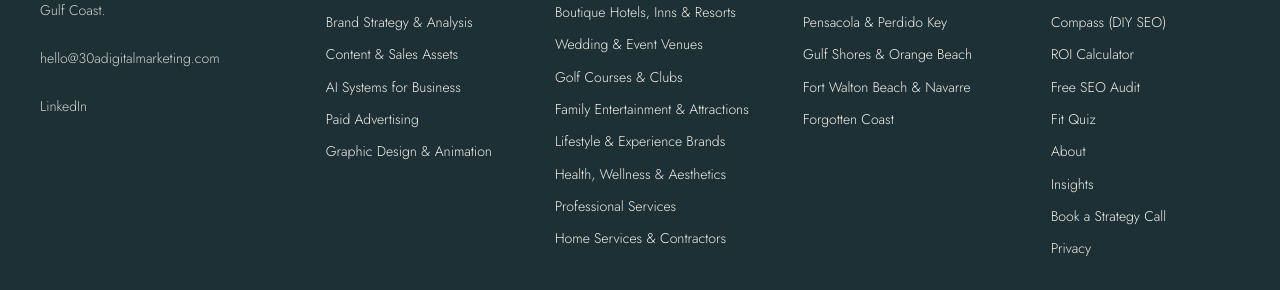
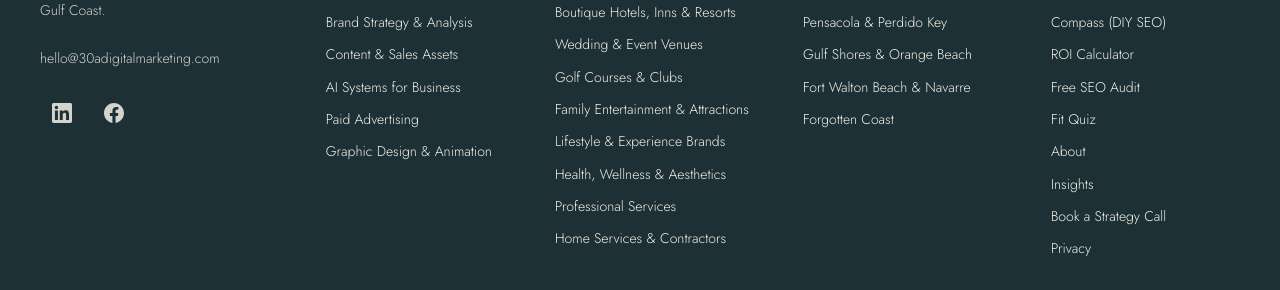
Before and after one commit to benalan317/30adigitalmarketing, a Jekyll site: the page built from index.html, in a window 1280 px wide. Shown: the part 4996-5286 px from the top of the page. Built offline with Jekyll 4.4.1, drawn with Linux system fonts in a browser that asks for light colours.

Commit message:
Footer: LinkedIn and Facebook icons; add Facebook to sameAs
Co-Authored-By: Claude Sonnet 5.5 <noreply@anthropic.com>
Claude-Session: https://claude.ai/code/session_01Uq3wGXLxZvmBZt8Et8yDTm

```diff
--- a/_includes/footer.html
+++ b/_includes/footer.html
@@ -13,9 +13,16 @@
         <span class="brand-sub">Digital Marketing</span>
       </a>
       <p>Search, AI visibility and reputation for established businesses on 30A and the Gulf Coast.</p>
-      {%- comment -%} Business email (Google Workspace) and LinkedIn company page. {%- endcomment %}
+      {%- comment -%} Business email (Google Workspace) and social icons (LinkedIn, Facebook). {%- endcomment %}
       <p class="footer-contact"><a href="mailto:hello@30adigitalmarketing.com">hello@30adigitalmarketing.com</a></p>
-      <p class="footer-contact"><a href="https://www.linkedin.com/company/30a-digital-marketing" rel="noopener" target="_blank">LinkedIn</a></p>
+      <ul class="footer-social" aria-label="Social media">
+        <li><a href="https://www.linkedin.com/company/30a-digital-marketing" rel="noopener" target="_blank" aria-label="30A Digital Marketing on LinkedIn">
+          <svg viewBox="0 0 24 24" width="20" height="20" aria-hidden="true" focusable="false"><path fill="currentColor" d="M20.45 20.45h-3.56v-5.57c0-1.33-.03-3.04-1.85-3.04-1.86 0-2.14 1.45-2.14 2.94v5.67H9.34V9h3.41v1.56h.05c.48-.9 1.64-1.85 3.37-1.85 3.6 0 4.27 2.37 4.27 5.46v6.28zM5.34 7.43a2.06 2.06 0 1 1 0-4.13 2.06 2.06 0 0 1 0 4.13zM7.12 20.45H3.56V9h3.56v11.45zM22.22 0H1.77C.79 0 0 .77 0 1.73v20.54C0 23.23.79 24 1.77 24h20.45c.98 0 1.78-.77 1.78-1.73V1.73C24 .77 23.2 0 22.22 0z"/></svg>
+        </a></li>
+        <li><a href="https://www.facebook.com/people/30A-Digital-Marketing/61596096481736/" rel="noopener" target="_blank" aria-label="30A Digital Marketing on Facebook">
+          <svg viewBox="0 0 24 24" width="20" height="20" aria-hidden="true" focusable="false"><path fill="currentColor" d="M24 12.07C24 5.4 18.63 0 12 0S0 5.4 0 12.07C0 18.1 4.39 23.1 10.13 24v-8.44H7.08v-3.49h3.05V9.41c0-3.02 1.79-4.69 4.53-4.69 1.31 0 2.69.24 2.69.24v2.97h-1.52c-1.49 0-1.96.93-1.96 1.88v2.26h3.33l-.53 3.49h-2.8V24C19.61 23.1 24 18.1 24 12.07z"/></svg>
+        </a></li>
+      </ul>
     </div>
 
     <nav class="footer-col" aria-label="Services">
--- a/_layouts/default.html
+++ b/_layouts/default.html
@@ -76,7 +76,10 @@
         },
         "image": "{{ site.url }}/images/gulf-coast-sunset-share.jpg",
         "description": "Search, AI search visibility and reputation for established businesses on 30A and the Gulf Coast.",
-        "sameAs": ["https://www.linkedin.com/company/30a-digital-marketing"],
+        "sameAs": [
+          "https://www.linkedin.com/company/30a-digital-marketing",
+          "https://www.facebook.com/people/30A-Digital-Marketing/61596096481736/"
+        ],
         "founder": { "@type": "Person", "name": "Ben Slaughter" },
         "areaServed": ["30A", "Santa Rosa Beach", "Destin", "South Walton", "Emerald Coast", "Gulf Coast"],
         "hasOfferCatalog": {
--- a/assets/css/style.css
+++ b/assets/css/style.css
@@ -478,6 +478,10 @@ html { scroll-behavior: smooth; }
 }
 .footer-brand .brand { align-items: flex-start; }
 .footer-brand p { margin: 24px 0 0; max-width: 300px; font-size: 14px; font-weight: 300; line-height: 1.7; opacity: .85; }
+.footer-social { display: flex; gap: 8px; list-style: none; margin: 20px 0 0; padding: 0; }
+.footer-social a { display: inline-flex; align-items: center; justify-content: center; width: 44px; height: 44px; opacity: .85; }
+.footer-social a:hover { opacity: 1; text-decoration: none; }
+.footer-social a:focus-visible { outline: 2px solid currentColor; outline-offset: 2px; }
 .footer-col h2 { margin: 0 0 20px; font-family: var(--body); font-size: 11px; font-weight: 500; letter-spacing: 3.2px; text-transform: uppercase; }
 .footer-col h2 a { color: inherit; text-decoration: none; }
 .footer-col ul { list-style: none; margin: 0; padding: 0; }
```
Also changed, not shown: other parts of _layouts/default.html (+1 -1 lines).
